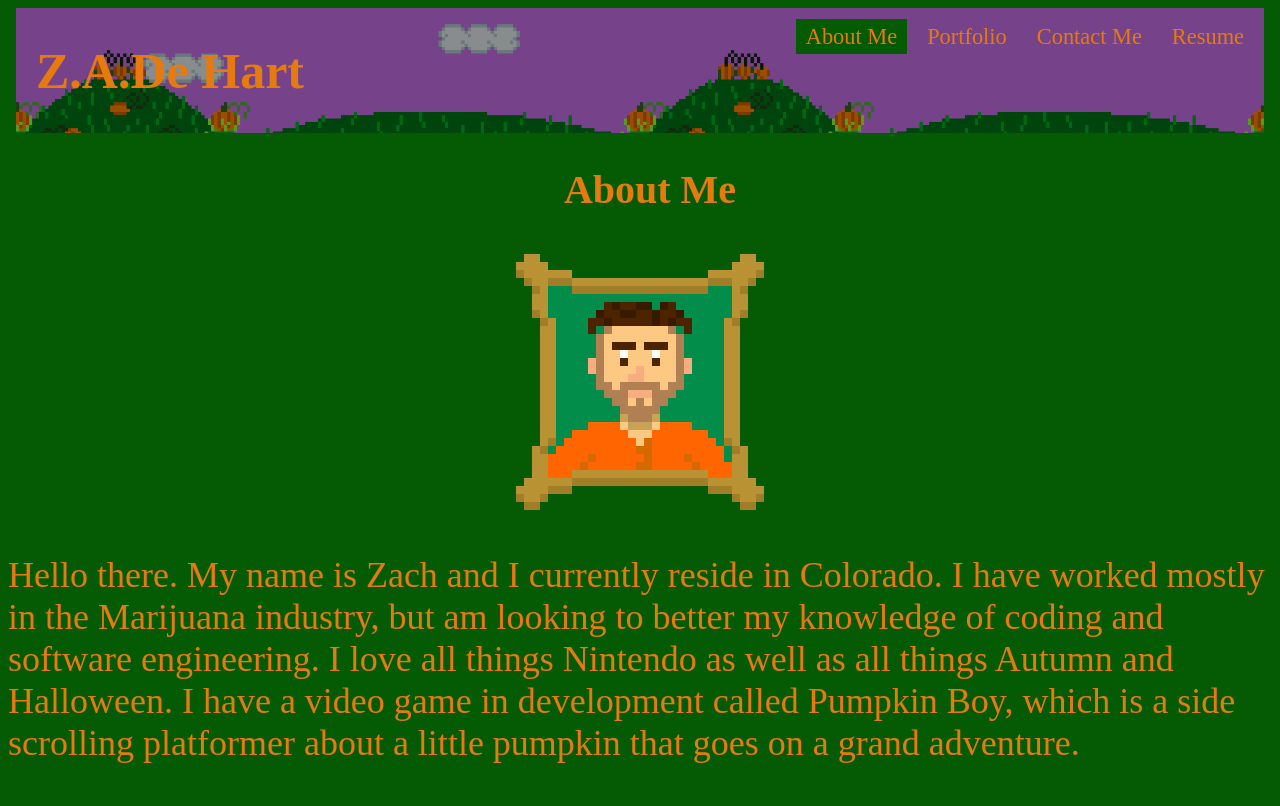
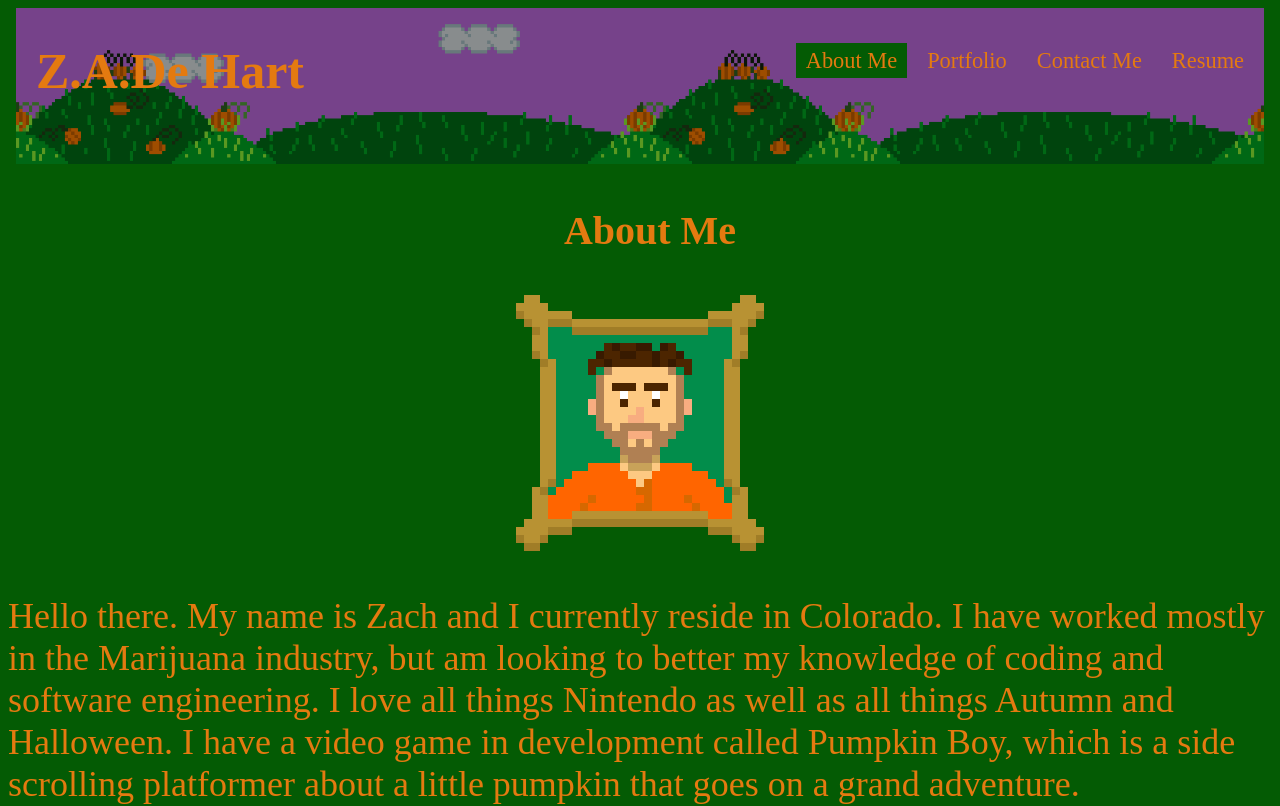
Before and after one commit to ZadeHart/THE-LEGEND-OF-ZADE, a React (Vite) app: page / in a window 1280 px wide. Shown: the top 806 px of the page. Built offline with nearby package versions, Linux system fonts and the light colour scheme.

Commit message:
added margins to header

```diff
--- a/assets/style.css
+++ b/assets/style.css
@@ -17,6 +17,11 @@ header {
     background-image: url(pb_banner.png);
     background-size: 100%;
     background-repeat: no-repeat;
+}
+
+.nav {
+    margin-top: 40px;
+    margin-bottom: 100px;
 }
 
 h1 {
```
